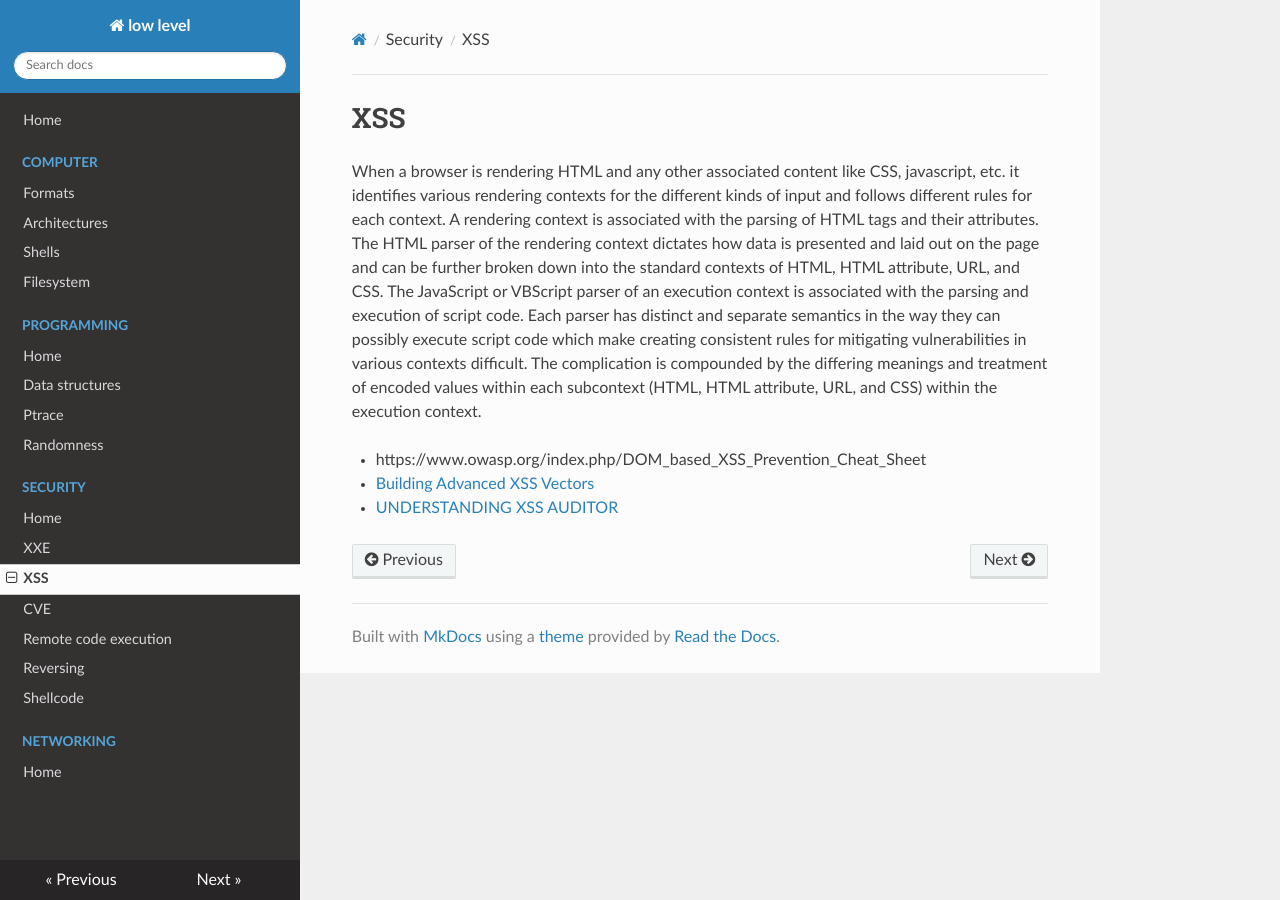
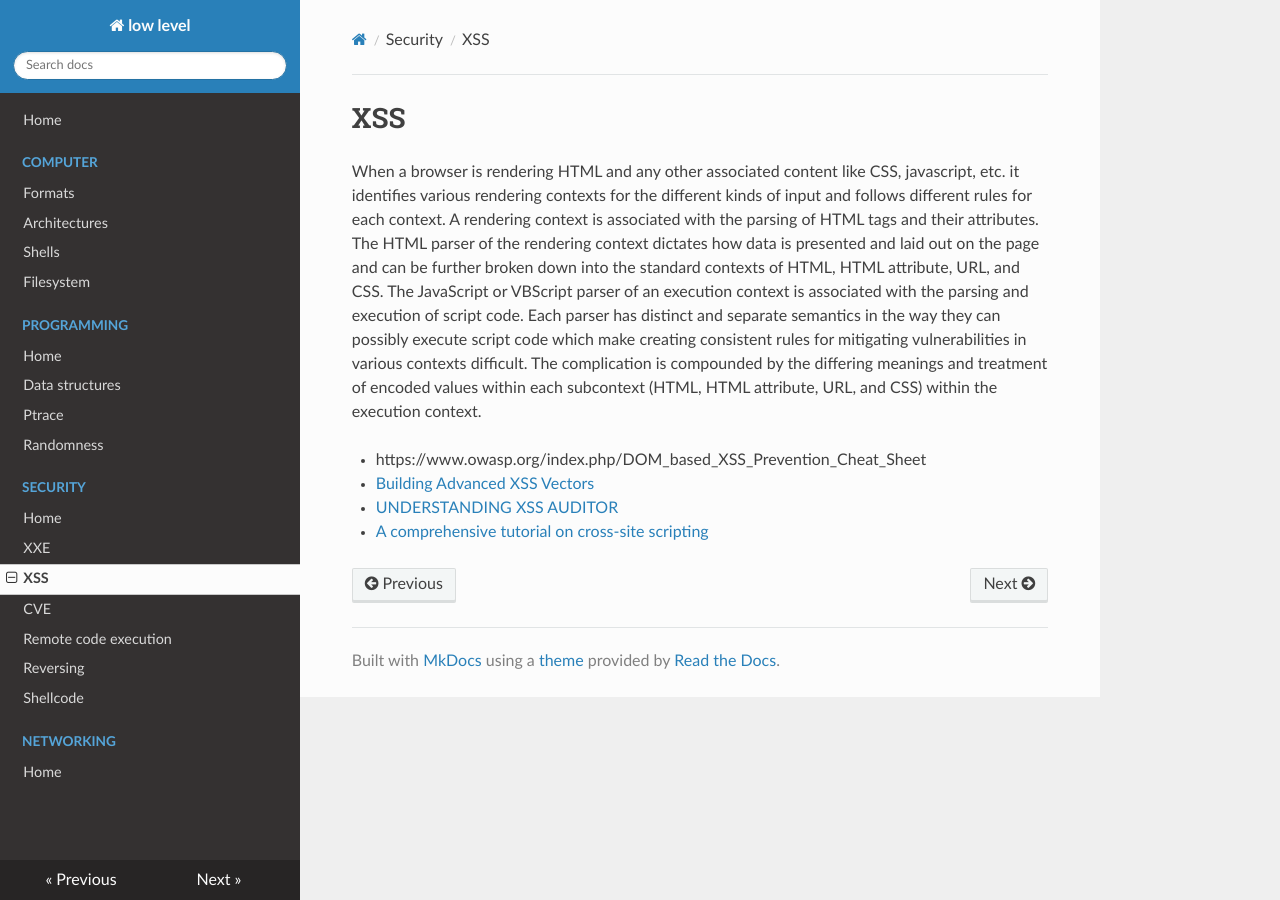
Before and after one commit to gipi/low-level, an MkDocs documentation site: the page built from docs/security/xss.md, in a window 1280 px wide. Built offline with MkDocs 1.6.1, drawn with Linux system fonts in a browser that asks for light colours; nearby versions of some CDN libraries; old or Windows-style settings are respelled for this version of MkDocs.

Commit message:
Add link.

```diff
--- a/docs/security/xss.md
+++ b/docs/security/xss.md
@@ -15,3 +15,4 @@ execution context.
  - https://www.owasp.org/index.php/DOM_based_XSS_Prevention_Cheat_Sheet
  - [Building Advanced XSS Vectors](http://brutelogic.com.br/docs/advanced-xss.pdf)
  - [UNDERSTANDING XSS AUDITOR](https://www.virtuesecurity.com/blog/understanding-xss-auditor/)
+ - [A comprehensive tutorial on cross-site scripting](http://excess-xss.com/)
```
